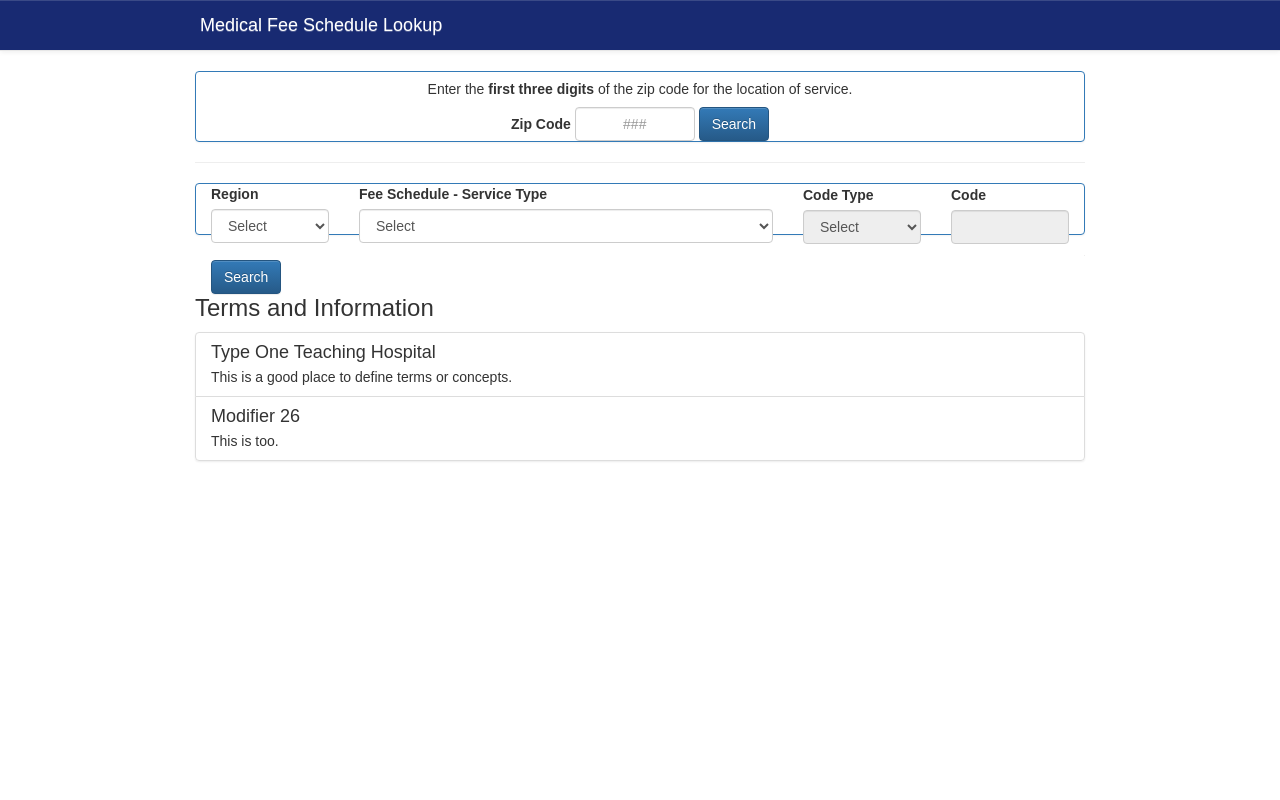
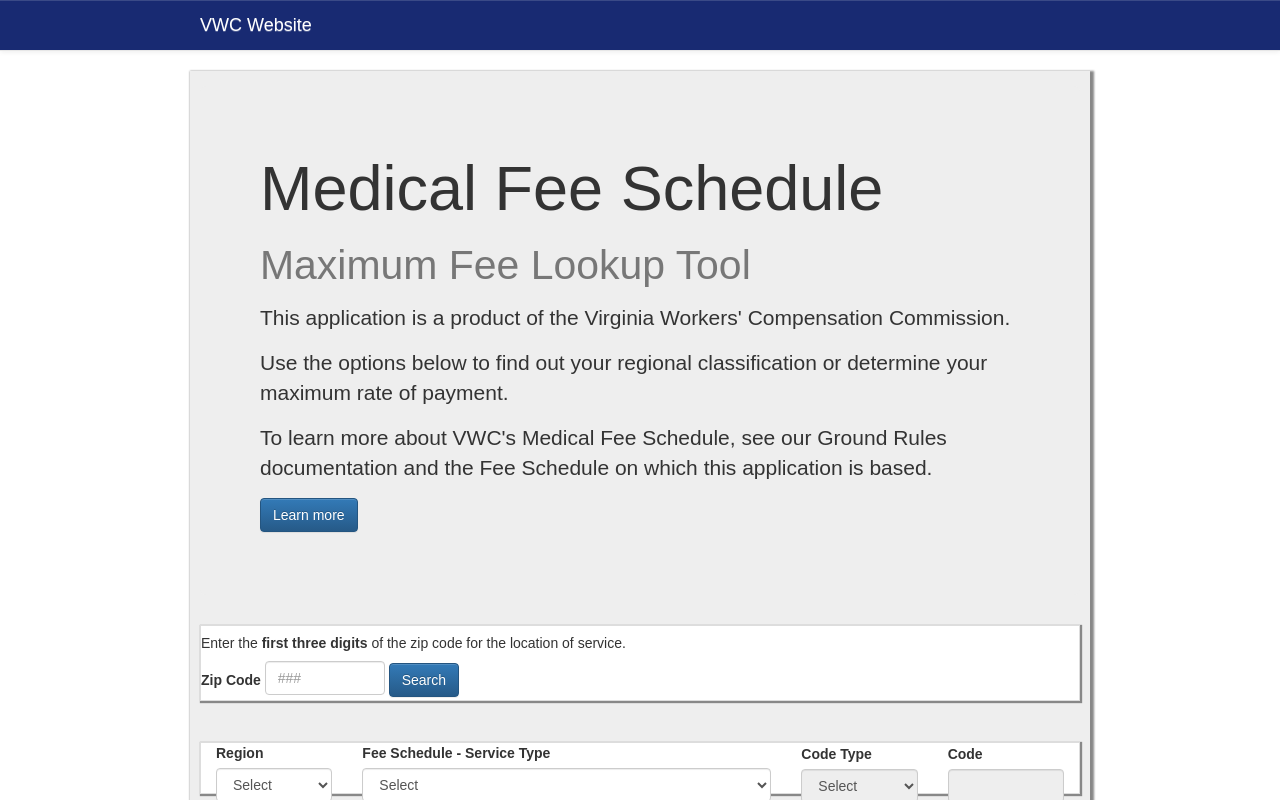
Before and after one commit to colbypainter/mfs-lookup, a React (Create React App) app: page / in a window 1280 px wide. Shown: the top 800 px of the page. Built offline with nearby package versions, Linux system fonts and the light colour scheme.

Commit message:
misc style changes

```diff
--- a/src/App.css
+++ b/src/App.css
@@ -2,6 +2,7 @@
 
 Primary blue color is: #182a72
 Primary yellow color is: #ebc244
+Secondary (light) blue is: #eae8f1
 
 **/
 
@@ -35,14 +36,44 @@
   max-width: 900px;
 }
 
-.ZipLookup {
-  text-align: center;
+/**
+.btn-primary {
+  background-color: #436691;
+  background-image: none;
 }
+**/
+
+.app-content {
+    -webkit-box-shadow: 2px 2px 2px 2px #888888;
+    box-shadow: 2px 2px 2px 2px #888888;
+    border-radius: 0em;
+    background-color: #eee;
+
+    padding-left: 10px;
+    padding-right: 10px;
+    padding-top: 15px;
+    padding-bottom: 15px;
+}
+
+.MfsPanels {
+  -webkit-box-shadow: 1px 1px 1px 1px #888888;
+  box-shadow: 1px 1px 1px 1px #888888;
+  border-radius: 0em;
+}
+
+.MfsPanels .panel-heading {
+  background-image: none;
+  border-radius: 0em;
+  background-color: #182a72;
+  color: white;
+}
+
+
 
 #zip_input {
   width: 120px;
-  margin: auto;
-  text-align: center;
+  margin-bottom: 5px;
+
 }
 
 #zip_submit {
@@ -62,8 +93,17 @@
 
 .results-panel {
   margin-top: 15px;
-  max-width: 350px;
+  max-width: 450px;
   margin: auto;
+}
+
+.results-panel .panel-heading {
+  background-color: #eee;
+  color: black;
+}
+
+.glyphicon-ok {
+  color: green;
 }
 
 .mfs-key {
--- a/src/App.js
+++ b/src/App.js
@@ -261,7 +261,10 @@
         <div id="App-header">
           <Header />
         </div>
-        <div className="container">
+        <div className="container app-content">
+          <div>
+            <WelcomeContent />
+          </div>
           <div>
             <ZipLookup findRegion={this.findRegion} />
           </div>
@@ -319,13 +322,28 @@
         <Grid>
           <Navbar.Header>
             <Navbar.Brand>
-              <a href="/">Medical Fee Schedule Lookup</a>
+              <a href="http://www.workcomp.virginia.gov/">VWC Website</a>
             </Navbar.Brand>
             <Navbar.Toggle />
           </Navbar.Header>
         </Grid>
       </Navbar>
     );
+  }
+}
+
+class WelcomeContent extends Component {
+  render() {
+    return (
+        <Jumbotron>
+          <h1>Medical Fee Schedule <small>Maximum Fee Lookup Tool</small></h1>
+          <p>This application is a product of the Virginia Workers' Compensation Commission.</p>
+          <p>Use the options below to find out your regional classification or determine your maximum rate of payment.</p>
+          <p>To learn more about VWC's Medical Fee Schedule, see our Ground Rules documentation and the Fee Schedule on which this
+          application is based.</p>
+          <p><Button bsStyle="primary">Learn more</Button></p>
+        </Jumbotron>
+      );
   }
 }
 
@@ -363,7 +381,7 @@
 
       render() {
         return (
-          <Panel className="ZipLookup" header="Find Your Region" bsStyle="primary">
+          <Panel className="MfsPanels ZipLookup" header="Find Your Region">
               <Form inline>
                 <FormGroup>
                     <h5>Enter the <strong>first three digits</strong> of the zip code for the location of service.</h5>
@@ -422,7 +440,7 @@
 
   render() {
     return (
-      <Panel className="FeeLookup" header="Medical Fee Schedule Lookup" bsStyle="primary">
+      <Panel className="MfsPanels FeeLookup" header="Maximum Rate Search">
         <Form>
           <Col md={2}>
             <FormGroup>
@@ -518,10 +536,12 @@
                                                         changeMaximumFee={this.props.changeMaximumFee}
                                                         recentResults={this.props.recentResults}
                                                         updateRecentResults={this.props.updateRecentResults} />
+          <hr />
           </Col>
 
         </Form>
-          <Col md={12}>
+
+          <Col md={6} mdOffset={6} >
             <Results region={this.props.region}
                       serviceType={this.props.serviceType}
                       secondaryType={this.props.secondaryType}
@@ -792,16 +812,18 @@
       return null;
     }
     return (
-      <Panel header="Search Results" className="results-panel" bsStyle="success">
+      <Panel className="results-panel MfsPanels" >
 
         <Table bordered fill>
           <thead>
             <tr>
-              <th>Maximum Fee</th>
+              <th>Search Results</th>
+              <th><span className="glyphicon glyphicon-ok" aria-hidden="true"></span></th>
             </tr>
           </thead>
           <tbody>
             <tr>
+              <th>Maximum Fee</th>
               <td>{this.props.maximumFee}</td>
             </tr>
           </tbody>
@@ -840,14 +862,20 @@
 
               <tr>
                 <td>
-                <strong>Fee Schedule:</strong> {feeSchedule}<br/>
-                <strong>Region:</strong> {recentResults[i].region}<br/>
-                <strong>Code</strong> {"(" + recentResults[i].codeType + "):"} {" "} {recentResults[i].serviceCode}<br/>
-                <strong>Modifier:</strong> {recentResults[i].modifier}</td>
+                <strong>Fee Schedule:</strong><br/>
+                 {feeSchedule}<br/>
+                <strong>Region:</strong><br/>
+                 {recentResults[i].region}<br/>
+                <strong>Code:</strong><br/>
+                {"(" + recentResults[i].codeType + "):"} {" "} {recentResults[i].serviceCode}<br/>
+                <strong>Modifier:</strong><br/>
+                 {recentResults[i].modifier}</td>
 
                 <td>
-                <strong>Base Units:</strong> {recentResults[i].baseUnits}<br/>
-                <strong>Maximum Fee:</strong> {recentResults[i].maximumFee}</td>
+                <strong>Base Units:</strong><br/>
+                 {recentResults[i].baseUnits}<br/>
+                <strong>Maximum Fee:</strong><br/>
+                 {recentResults[i].maximumFee}</td>
               </tr>
 
         );
@@ -855,7 +883,7 @@
     resultsRows.reverse;
 
     return (
-      <Panel header="Recent Searches" bsStyle="info">
+      <Panel header="Recent Searches" className="MfsPanels" bsStyle="info">
         <Table bordered striped fill>
           <thead>
             <tr>
```
